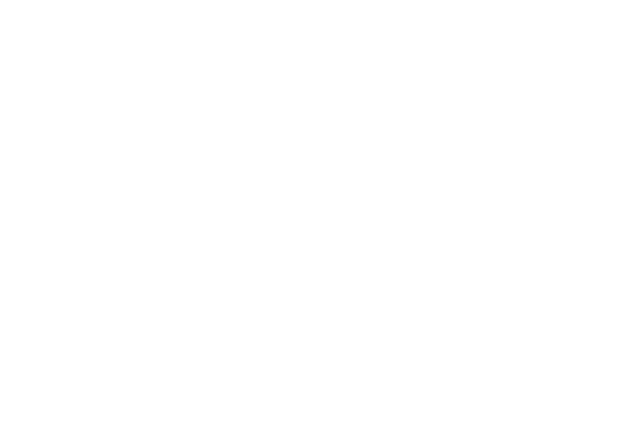
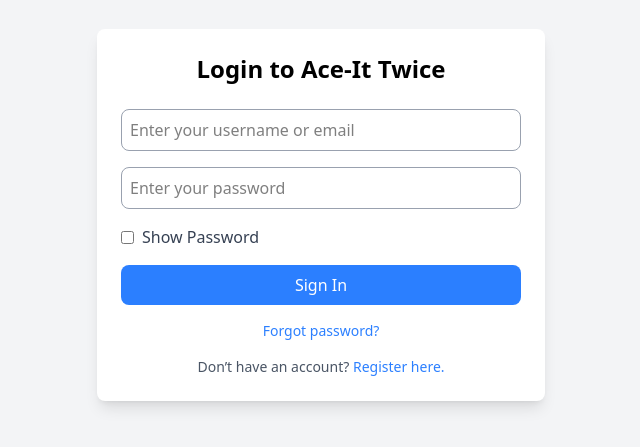
Before and after one commit to ducnguyenNOPRO/ace-it-twice, a React (Vite) app: page /Login in a window 1280 px wide. Before the commit this address had no page. Shown: the part 185-632 px from the top of the page, without its empty margins (319-959 px from the left). Built offline with nearby package versions, Linux system fonts and the light colour scheme.

Commit message:
Build Login page

```diff
--- a/src/App.jsx
+++ b/src/App.jsx
@@ -1,6 +1,7 @@
 import { useState } from 'react'
 import { Routes, Route, UNSAFE_DataRouterStateContext } from 'react-router-dom'
 import Home from './pages/Home'
+import Login from './pages/Login'
 
 function App() {
   const [count, setCount] = useState(0)
@@ -9,6 +10,7 @@
     <>
       <Routes>
         <Route path="/" element={<Home />} />
+        <Route path="/Login" element={<Login/>} />
       </Routes>
     </>
   )
--- a/src/components/Footer.jsx
+++ b/src/components/Footer.jsx
@@ -32,7 +32,7 @@
                             placeholder="Your email address..."
                             className="text-black tracking-wider bg-white p-1 rounded-md shadow-md">
                         </input>
-                        <button className="px-6 py-2 bg-orange-400 text-white rounded-lg shadow font-medium hover:bg-orange-500 transition">
+                        <button className="px-6 py-2 bg-orange-400 text-white rounded-lg shadow font-medium hover:bg-orange-500 transition cursor-pointer">
                             Submit
                         </button>
                     </form>
--- a/src/components/Navbar/Navbar.jsx
+++ b/src/components/Navbar/Navbar.jsx
@@ -1,11 +1,17 @@
 import React from 'react'
 import "./Navbar.css"
+import { useNavigate } from 'react-router-dom'
 
 export default function Navbar() {
+    const navigate = useNavigate();
+
+    const goToLogin = () => {
+            navigate("/Login");
+    }
     return (
         <>
-            <div className="flex justify-between sticky top-0 px-20 py-4 shadow-lg ">
-                <div className="flex items-center justify-between gap-x-7">
+            <div className="flex flex-wrap justify-between sticky top-0 px-20 py-4 shadow-lg ">
+                <div className="flex  items-center justify-between gap-x-7">
                     <div>
                         {/*<img src={Logo} className="w-7 h-7"></img>*/}
                         <h1 className="inline text-2xl font-bold text-red-500">A</h1>
@@ -16,7 +22,9 @@
                     <a className="nav-item" href="#contact-us">Contact Us</a>
                 </div>
 
-                <button className="px-7 py-2 bg-orange-400 text-white font-md rounded-lg shadow ">
+                <button
+                    className="cursor-pointer px-7 py-2 bg-orange-400 hover:bg-orange-500 transition text-white font-medium rounded-lg shadow cursor-pointer "
+                    onClick={goToLogin}>
                     Log In
                 </button>
             </div>
--- a/src/pages/Home.jsx
+++ b/src/pages/Home.jsx
@@ -1,17 +1,24 @@
 import React from "react"
+import { useNavigate } from 'react-router-dom'
 import Navbar from '../components/Navbar/Navbar'
 import Logo from '../assets/Logo.png'
 import Finance from '../assets/Finance.png'
 import Footer from '../components/Footer'
 
 export default function Home() {
+    const navigate = useNavigate();
+
+    const goToLogin = () => {
+        navigate("/Login");
+    }
+
     return (
         <>
             <Navbar />
 
             {/*Overview*/}
             <section id="overview" className="flex items-center w-full h-[70vh] mt-20 px-25">
-                <div className="flex h-full gap-10 justify-center flex-col flex-wrap basis-0 grow font-semibold">
+                <div className="flex  flex-col justify-center gap-10  grow font-semibold">
                     <h1 className="text-6xl">
                         <span className="text-red-500">A</span>
                         <span>ce It Twice</span>
@@ -20,11 +27,13 @@
                         A finance tool for students.
                         Budget, save, plan & reach all your financial goals.
                     </p>
-                    <button className="self-start w-fit px-8 py-3 bg-orange-400 text-white font-md rounded-2xl shadow ">
+                    <button
+                        className="self-start w-fit px-8 py-3 bg-orange-400 hover:bg-orange-500 transition text-white rounded-2xl shadow cursor-pointer"
+                        onClick={goToLogin}>
                         Log In
                     </button>
                 </div>
-                <div className="basis-0 grow-[1.5] flex justify-center items-center h-full">
+                <div className=" grow-[1.5] flex justify-center items-center h-full">
                     <img src={Finance} className="w-full h-full object-contain"></img>
                 </div>
             </section>
--- /dev/null
+++ b/src/pages/Login.jsx
@@ -0,0 +1,64 @@
+import React from 'react'
+
+export default function Login() {
+    return (
+        <>
+            <div className="min-h-screen flex items-center justify-center bg-gray-100">
+                <div className="bg-white p-6 rounded-lg shadow-lg w-full max-w-md">
+                    <h1 className="text-2xl font-bold text-center mb-6">
+                        Login to Ace-It Twice
+                    </h1>
+
+                    {/* Login Form */ }
+                    <form>
+                        <input
+                            type="text"
+                            placeholder="Enter your username or email"
+                            className="mb-4 p-2 w-full border border-gray-400 rounded-lg focus:outline-none focus:ring-3 focus:ring-blue-500"
+                            required
+                            autocomplete="username"/>
+
+                        <input
+                            type="text"
+                            placeholder="Enter your password"
+                            className="mb-4 p-2 w-full border border-gray-400 rounded-lg focus:outline-none focus:ring-3 focus:ring-blue-500"
+                            required
+                            autocomplete="current-password"/>
+
+                        {/* Show/Hide Password Option */}
+                        <div className="flex items-center mb-4">
+                            <input
+                                type="checkbox"
+                                id="show-password"
+                                className="mr-2"/>
+                            <label htmlFor="show-password" className="text-gray-700">
+                                Show Password
+                            </label>
+                        </div>
+
+                        <button
+                            type="submit"
+                            className="bg-blue-500 text-white px-4 py-2 rounded-lg w-full transition-all duration-200 hover:bg-blue-600 focus:outline-none focus:ring-2 focus:ring-blue-400">
+                            Sign In
+                        </button>
+                    </form>
+
+                    {/* Forgot Password Link */}
+                    <p className="text-sm text-gray-600 mt-4 text-center">
+                        <a href="/Forgot-password" className="text-blue-500 hover:underline">
+                            Forgot password?
+                        </a>
+                    </p>
+
+                    {/* Register Link */}
+                    <p className="text-sm text-gray-600 mt-4 text-center">
+                        Don’t have an account?{' '}
+                        <a href="/Register" className="text-blue-500 hover:underline">
+                            Register here.
+                        </a>
+                    </p>
+                </div>
+            </div>
+        </>
+    )
+}
```
